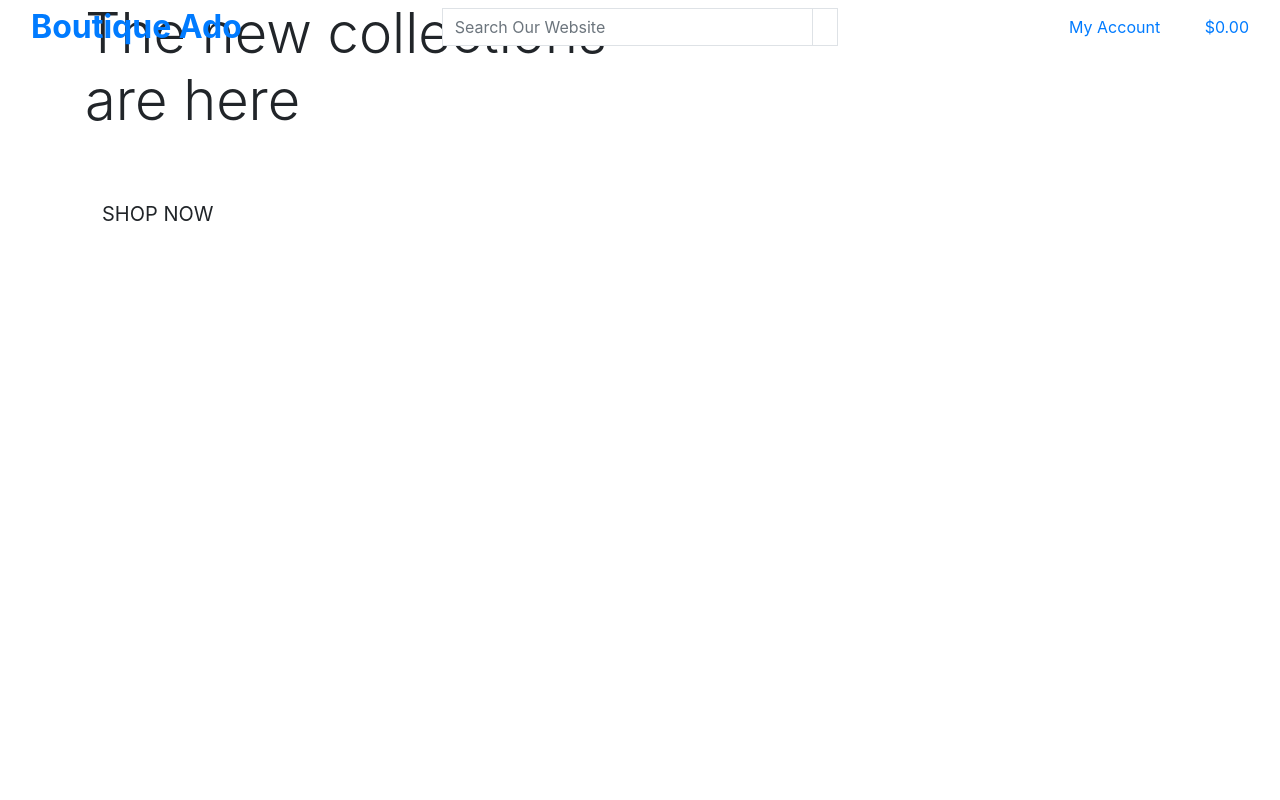
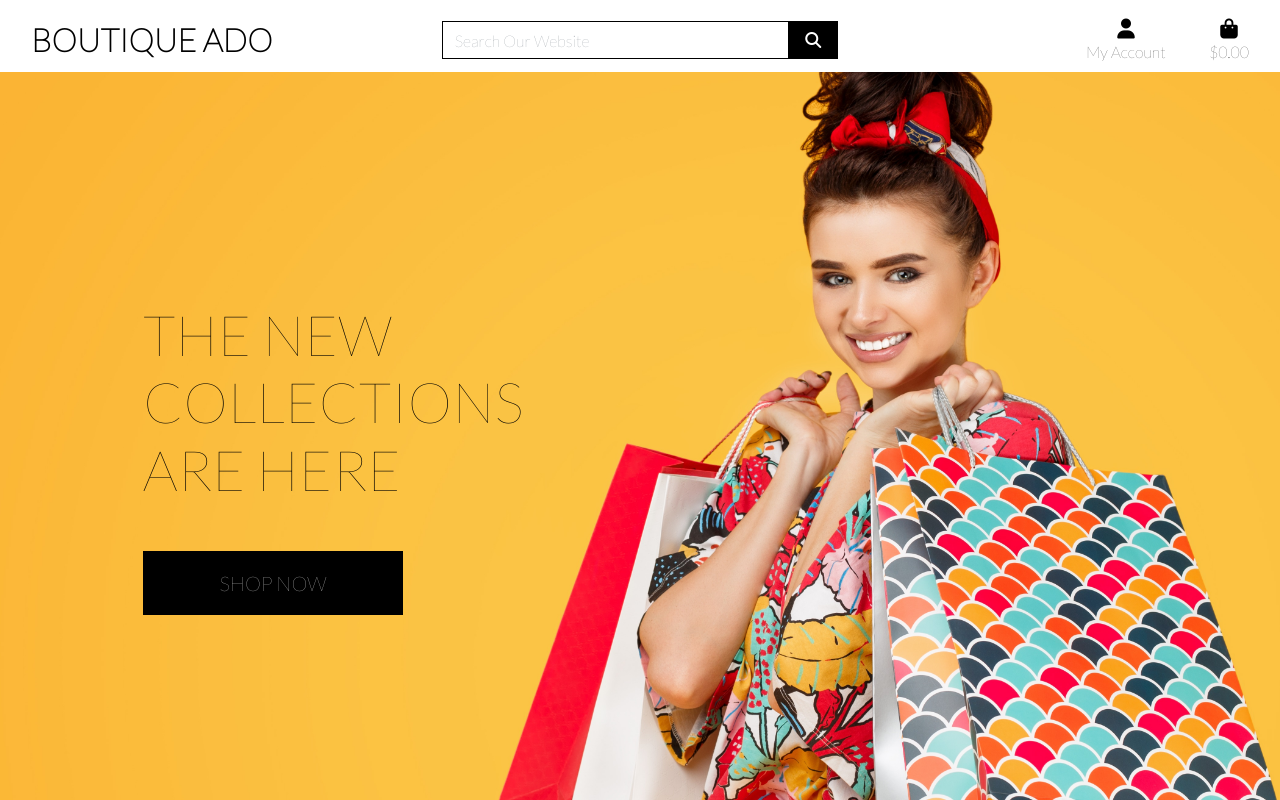
Before and after one commit to PaoloAlbanese/Ado_Boutique_exercise, a Django app: page / in a window 1280 px wide. Run offline with Django 3.2, Linux system fonts and the light colour scheme; some libraries are stand-ins or nearby versions.

Commit message:
completed home page header and css

```diff
--- a/boutique_ado/settings.py
+++ b/boutique_ado/settings.py
@@ -148,3 +148,7 @@ USE_TZ = True
 # https://docs.djangoproject.com/en/3.0/howto/static-files/
 
 STATIC_URL = '/static/'
+
+STATICFILES_DIRS = (os.path.join(BASE_DIR, 'static'),)
+MEDIA_URL = '/media/'
+MEDIA_ROOT = os.path.join(BASE_DIR, 'media')
--- a/boutique_ado/urls.py
+++ b/boutique_ado/urls.py
@@ -15,9 +15,11 @@ Including another URLconf
 """
 from django.contrib import admin
 from django.urls import path, include
+from django.conf import settings
+from django.conf.urls.static import static
 
 urlpatterns = [
     path('admin/', admin.site.urls),
     path('accounts/', include('allauth.urls')),
     path('', include('home.urls')),
-]
+] + static(settings.MEDIA_URL, document_root=settings.MEDIA_ROOT)
--- /dev/null
+++ b/static/css/base.css
@@ -0,0 +1,81 @@
+html {
+    height: 100%;
+}
+
+body {
+    background: url('/media/homepage_background_cropped.jpg') no-repeat center center fixed;
+    background-size: cover;
+    height: calc(100vh - 164px);
+    color: #555;
+    font-family: 'Lato';
+}
+
+/* from Bulma */
+.icon {
+    align-items: center;
+    display: inline-flex;
+    justify-content: center;
+    height: 1.5rem;
+    width: 1.5rem;
+}
+
+.logo-font {
+    text-transform: uppercase;
+}
+
+.main-logo-link {
+    width: fit-content;
+}
+
+.shop-now-button {
+    background: black;
+    color: white;
+    min-width: 260px;
+}
+
+.btn-black {
+    background: black;
+    color: white;
+}
+
+.shop-now-button:hover,
+.shop-now-button:active,
+.shop-now-button:focus,
+.btn-black:hover,
+.btn-black:active,
+.btn-black:focus {
+    background: #222;
+    color: white;
+}
+
+.text-black {
+    color: #000 !important;
+}
+
+.border-black {
+    border: 1px solid black !important;
+}
+
+/* -------------------------------- Media Queries */
+
+/* Slightly larger container on xl screens */
+@media (min-width: 1200px) {
+  .container {
+    max-width: 80%;
+  }
+}
+
+/* fixed top navbar only on medium and up */
+@media (min-width: 992px) {
+    .fixed-top-desktop-only {
+        position: fixed;
+        top: 0;
+        right: 0;
+        left: 0;
+        z-index: 1030;
+    }
+
+    .header-container {
+        padding-top: 164px;
+    }
+}
--- a/templates/base.html
+++ b/templates/base.html
@@ -19,13 +19,16 @@
 	<!-- Bootstrap CSS -->
 	<link rel="stylesheet" href="https://stackpath.bootstrapcdn.com/bootstrap/4.5.0/css/bootstrap.min.css"
 		integrity="sha384-9aIt2nRpC12Uk9gS9baDl411NQApFmC26EwAOH8WgZl5MYYxFfc+NcPb1dKGj7Sk" crossorigin="anonymous">
-	{% endblock %}
+	<link href="https://fonts.googleapis.com/css2?family=Lato:wght@100&display=swap" rel="stylesheet">
+    <link rel="stylesheet" href="{% static 'css/base.css' %}">
+    {% endblock %}
 
 	{% block extra_css %}
 	{% endblock %}
 
 	{% block corejs %}
 	<!-- jQuery first, then Popper.js, then Bootstrap JS -->
+    <script src="https://kit.fontawesome.com/c2cf02c5ba.js" crossorigin="anonymous"></script>
 	<script src="https://code.jquery.com/jquery-3.5.1.slim.min.js"
 		integrity="sha384-DfXdz2htPH0lsSSs5nCTpuj/zy4C+OGpamoFVy38MVBnE+IbbVYUew+OrCXaRkfj" crossorigin="anonymous">
 	</script>
@@ -46,7 +49,7 @@
 <body>
 
 	<header class="container-fluid fixed-top">
-		<div class="row">
+		<div id="topnav "class="row bg-white pt-lg-2 d-none d-lg-flex">
 			<div class="col-12 col-lg-4 my-auto py-1 py-lg-0 text-center text-lg-left">
 				<a href="{% url 'home' %}" class="nav-link main-logo-link">
 					<h2 class="logo-font text-black my-0"><strong>Boutique Ado</strong></h2>
```
Also changed, not shown: media/homepage_background_cropped.jpg (added).
